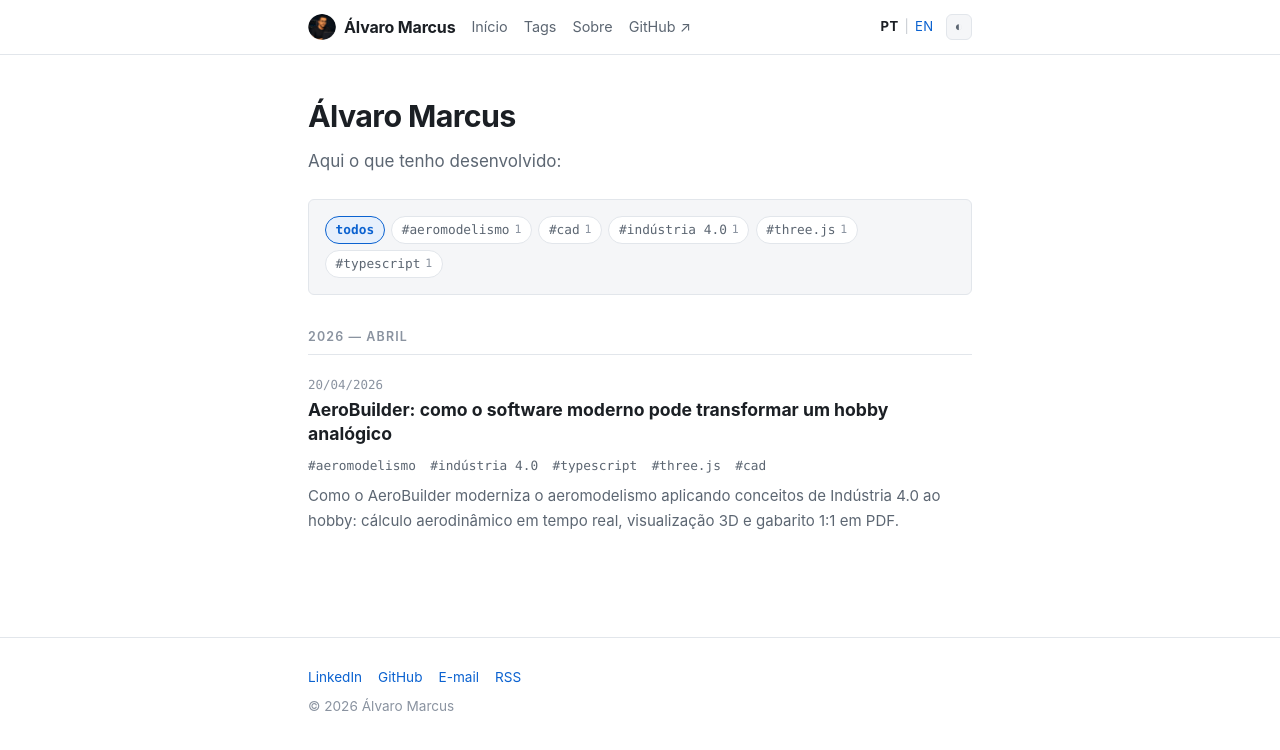
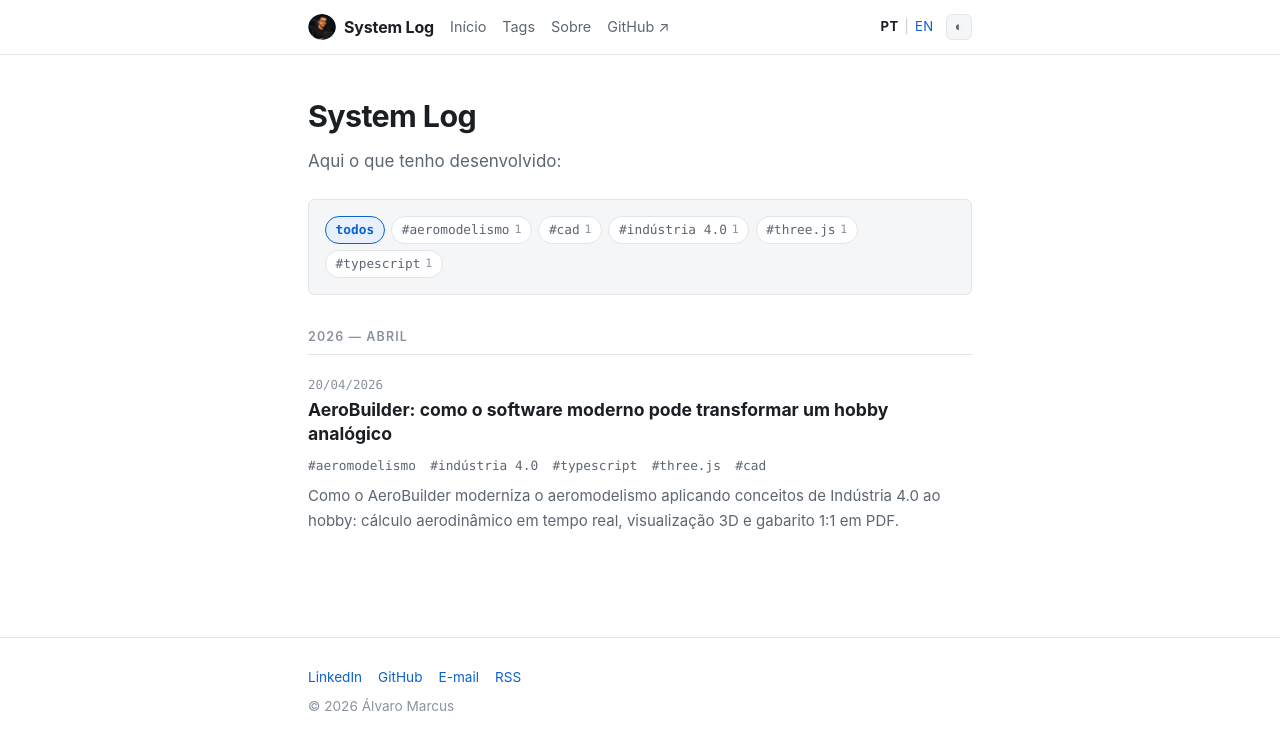
Before and after one commit to Alvaromarcus/alvaromarcus, a Jekyll site: the page built from index.html, in a window 1280 px wide. Shown: the top 750 px of the page. Built offline with Jekyll 4.4.1, drawn with Linux system fonts in a browser that asks for light colours.

Commit message:
feat: renomeia o blog para System Log

```diff
--- a/_config.yml
+++ b/_config.yml
@@ -1,7 +1,7 @@
 # ---------------------------------------------------------------
 # Configuracao do site. Editar aqui muda o site inteiro.
 # ---------------------------------------------------------------
-title: "Álvaro Marcus"
+title: "System Log"
 description: "Automação, sistemas embarcados, IA aplicada à indústria e alguns hobbies."
 author: "Álvaro Marcus"
 image: /assets/images/blog-cover.png
--- a/en/index.html
+++ b/en/index.html
@@ -1,7 +1,7 @@
 ---
 layout: home
 lang: en
-title: "Álvaro Marcus"
+title: "System Log"
 image: /assets/images/blog-cover.png
 description: "Automation, embedded systems, AI applied to industry, and some hobbies."
 ---
--- a/index.html
+++ b/index.html
@@ -1,7 +1,7 @@
 ---
 layout: home
 lang: pt
-title: "Álvaro Marcus"
+title: "System Log"
 image: /assets/images/blog-cover.png
 description: "Automação, sistemas embarcados, IA aplicada à indústria e alguns hobbies."
 ---
```
